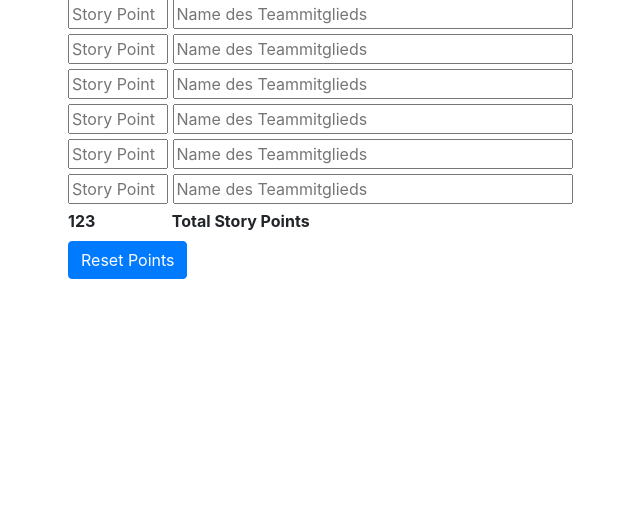
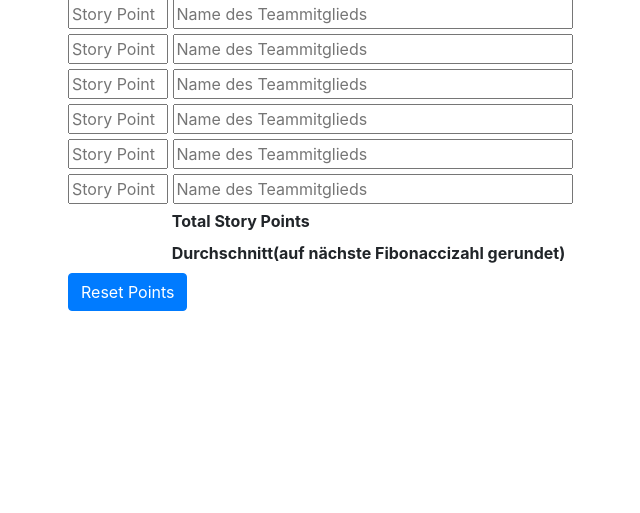
Before and after one commit to Tamalera/PlanningPoker, a PHP site: page /scrumMasterAnsicht.html in a window 1280 px wide. Shown: the part 225-738 px from the top of the page, without its empty margins (17-657 px from the left). Run offline with PHP 8.4, Linux system fonts and the light colour scheme.

Commit message:
MieP pour pascla pour evalue le max e le average avec la fibonaccizahlen

```diff
--- a/scrumMasterAnsicht.html
+++ b/scrumMasterAnsicht.html
@@ -27,44 +27,48 @@
             <div class="container">
                 <p>Teammitglieder und Story Point erfassen:</p>
                 <div class="teammitglied">
-                        <input name="Story Point" placeholder="Story Point" class="storyPointInput">
+                        <input name="Story Point" onchange="updatevalue()" placeholder="Story Point" class="storyPointInput">
                         <input name="Name" placeholder="Name des Teammitglieds" class="nameInput">
                 </div>
                 <div class="teammitglied">
-                        <input name="Story Point" placeholder="Story Point" class="storyPointInput">
+                        <input name="Story Point" onchange="updatevalue()" placeholder="Story Point" class="storyPointInput">
                         <input name="Name" placeholder="Name des Teammitglieds" class="nameInput">
                 </div>
                 <div class="teammitglied">
-                        <input name="Story Point" placeholder="Story Point" class="storyPointInput">
+                        <input name="Story Point" onchange="updatevalue()" placeholder="Story Point" class="storyPointInput">
                         <input name="Name" placeholder="Name des Teammitglieds" class="nameInput">
                 </div>
                 <div class="teammitglied">
-                        <input name="Story Point" placeholder="Story Point" class="storyPointInput">
+                        <input name="Story Point" onchange="updatevalue()" placeholder="Story Point" class="storyPointInput">
                         <input name="Name" placeholder="Name des Teammitglieds" class="nameInput">
                 </div>
                 <div class="teammitglied">
-                        <input name="Story Point" placeholder="Story Point" class="storyPointInput">
+                        <input name="Story Point" onchange="updatevalue()" placeholder="Story Point" class="storyPointInput">
                         <input name="Name" placeholder="Name des Teammitglieds" class="nameInput">
                 </div>
                 <div class="teammitglied">
-                        <input name="Story Point" placeholder="Story Point" class="storyPointInput">
+                        <input name="Story Point" onchange="updatevalue()" placeholder="Story Point" class="storyPointInput">
                         <input name="Name" placeholder="Name des Teammitglieds" class="nameInput">
                 </div>
                 <div class="teammitglied">
-                        <input name="Story Point" placeholder="Story Point" class="storyPointInput">
+                        <input name="Story Point" onchange="updatevalue()" placeholder="Story Point" class="storyPointInput">
                         <input name="Name" placeholder="Name des Teammitglieds" class="nameInput">
                 </div>
                 <div class="teammitglied">
-                        <input name="Story Point" placeholder="Story Point" class="storyPointInput">
+                        <input name="Story Point" onchange="updatevalue()" placeholder="Story Point" class="storyPointInput">
                         <input name="Name" placeholder="Name des Teammitglieds" class="nameInput">
                 </div>
                 <div class="teammitglied">
-                        <input name="Story Point" placeholder="Story Point" class="storyPointInput">
+                        <input name="Story Point" onchange="updatevalue()" placeholder="Story Point" class="storyPointInput">
                         <input name="Name" placeholder="Name des Teammitglieds" class="nameInput">
                 </div>
                 <div class="totalStoryPoints">
-                        <label class="storyPointInput">123</label>
+                        <label id="totalpoints"></label>
                         <label class="nameInput">Total Story Points</label>
+                </div>
+                <div class="totalStoryPoints">
+                        <label id="average"></label>
+                        <label class="nameInput">Durchschnitt(auf nächste Fibonaccizahl gerundet)</label>
                 </div>
                 <button type="button" class="btn btn-primary" onclick="resetPoints()">Reset Points</button>
             </div>
--- a/styles.css
+++ b/styles.css
@@ -84,3 +84,11 @@
 .totalStoryPoints {
     font-weight: bold;
 }
+
+#totalpoints{
+    width: 100px;
+}
+
+#average{
+    width: 100px;
+}
```
Also changed, not shown: functions.js (+34 -0 lines).
